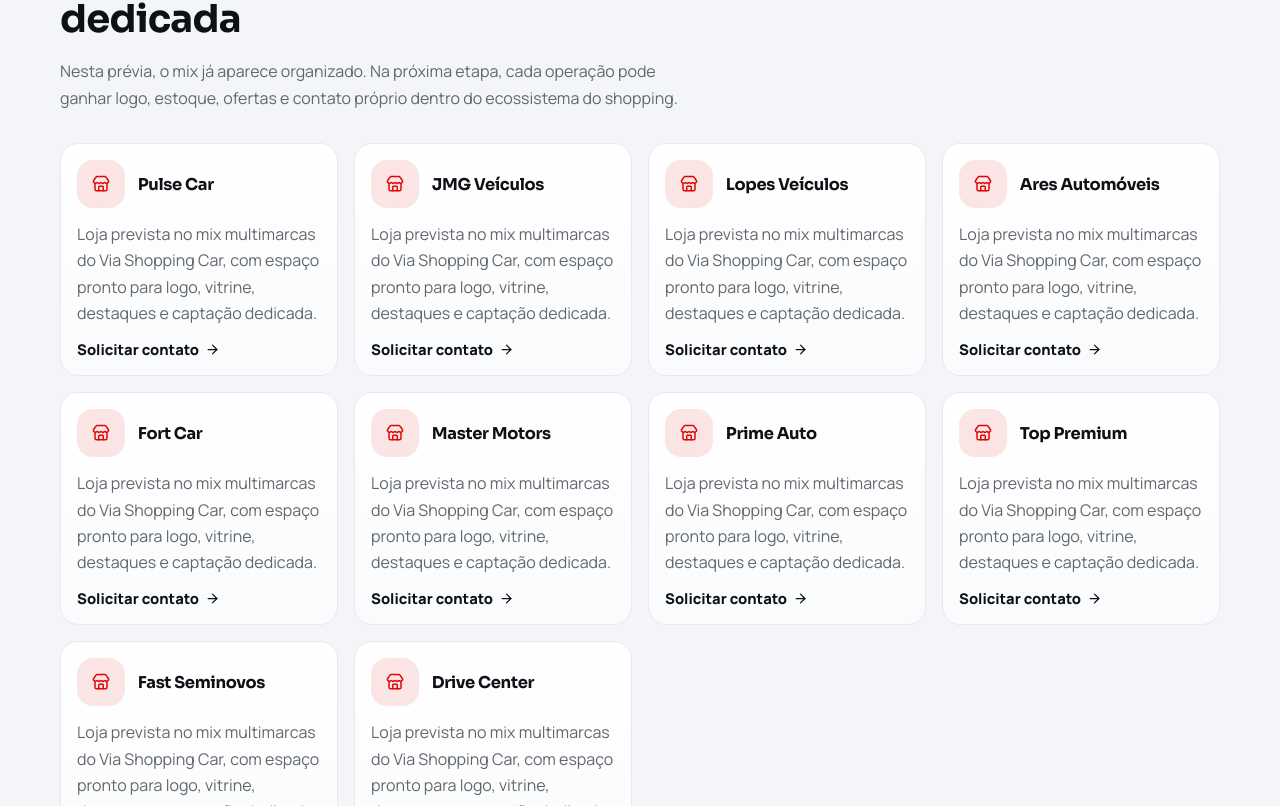
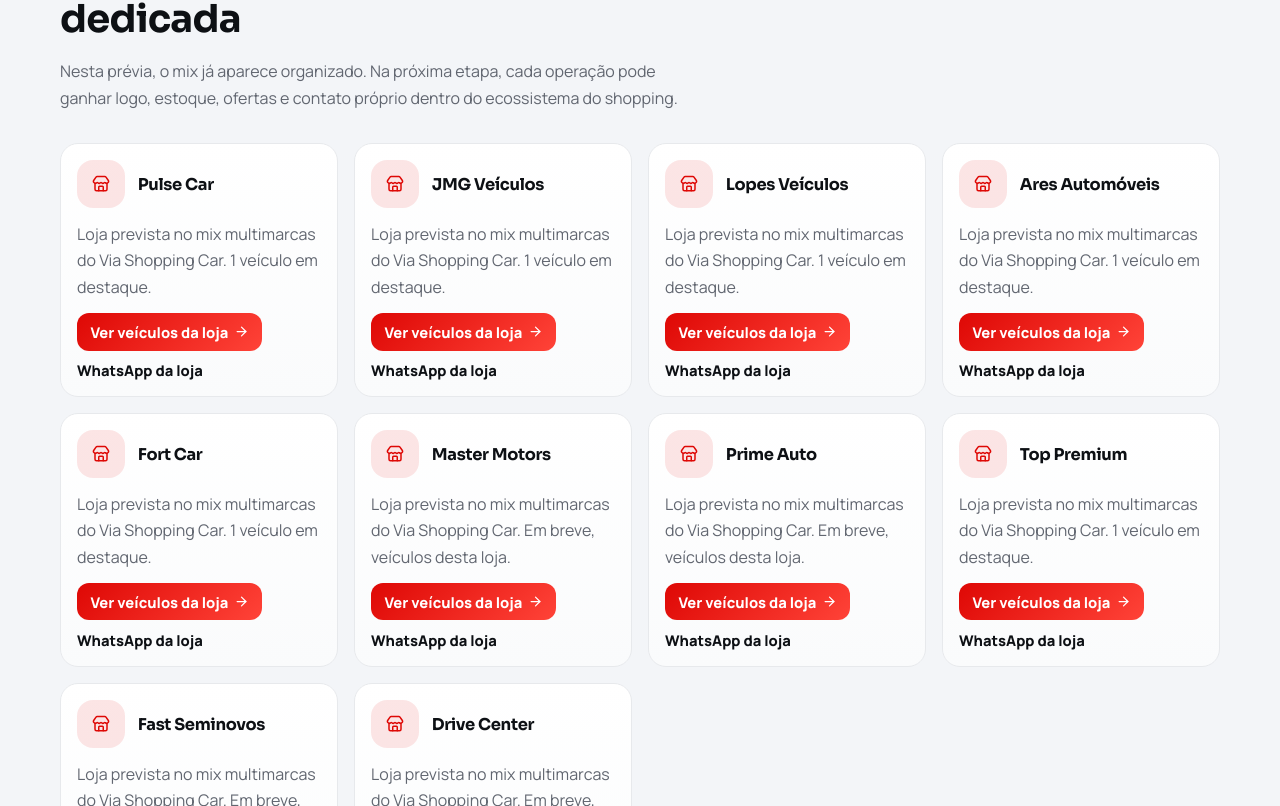
Before and after one commit to mhrzfrota/projeto-vsc, a React (Vite) app in the folder viashoppingcar-react/: page / in a window 1280 px wide. Shown: the part 6794-7600 px from the top of the page. Built offline with nearby package versions, Linux system fonts and the light colour scheme.

Commit message:
feat ajustes

```diff
--- a/viashoppingcar-react/src/App.css
+++ b/viashoppingcar-react/src/App.css
@@ -1992,6 +1992,19 @@
   border-radius: 18px;
   padding: 1rem;
   background: linear-gradient(180deg, #fff 0%, #fafbfc 100%);
+  cursor: pointer;
+  transition: transform 220ms ease, box-shadow 220ms ease, border-color 220ms ease;
+}
+
+.store-card:hover {
+  transform: translateY(-3px);
+  border-color: rgba(222, 8, 5, 0.25);
+  box-shadow: 0 22px 50px -36px rgba(16, 16, 20, 0.55);
+}
+
+.store-card:focus-visible {
+  outline: 2px solid var(--color-primary);
+  outline-offset: 3px;
 }
 
 .store-card-top {
@@ -2004,17 +2017,46 @@
   font-size: 1.02rem;
 }
 
-.store-card a {
+.store-card p {
+  margin: 0;
+}
+
+.store-card-actions {
+  display: flex;
+  flex-wrap: wrap;
+  align-items: center;
+  gap: 0.6rem;
+  margin-top: auto;
+}
+
+.store-card-link {
   display: inline-flex;
   align-items: center;
   gap: 0.35rem;
   color: var(--color-ink);
   font-size: 0.92rem;
   font-weight: 800;
-}
-
-.store-card a:hover {
+  border: 0;
+  background: transparent;
+  cursor: pointer;
+  padding: 0;
+  font-family: inherit;
+}
+
+.store-card-link-primary {
+  padding: 0.55rem 0.85rem;
+  border-radius: 12px;
+  background: linear-gradient(135deg, var(--color-primary) 0%, #ff4338 100%);
+  color: #fff;
+}
+
+.store-card-link:hover {
   color: var(--color-primary);
+}
+
+.store-card-link-primary:hover {
+  color: #fff;
+  filter: brightness(0.96);
 }
 
 .store-chip {
--- a/viashoppingcar-react/src/pages/home-page.tsx
+++ b/viashoppingcar-react/src/pages/home-page.tsx
@@ -21,6 +21,7 @@ import {
 import {
   businessHours,
   businessHoursSummary,
+  createStoreWhatsappLink,
   createWhatsappLink,
   facebookLink,
   formatCurrency,
@@ -477,8 +478,9 @@ export function HomePage({ onOpenPolicyModal }: HomePageProps) {
                       </button>
                       <a
                         className="vehicle-link vehicle-link-primary"
-                        href={createWhatsappLink(
-                          `Olá! Tenho interesse no ${vehicle.brand} ${vehicle.model} ${vehicle.year}.`,
+                        href={createStoreWhatsappLink(
+                          vehicle.store,
+                          `Olá ${vehicle.store}! Tenho interesse no ${vehicle.brand} ${vehicle.model} ${vehicle.year} do Via Shopping Car.`,
                         )}
                         target="_blank"
                         rel="noreferrer"
@@ -680,11 +682,28 @@ export function HomePage({ onOpenPolicyModal }: HomePageProps) {
             </p>
           </div>
           <div className="stores-grid">
-            {stores.map((store, index) => (
+            {stores.map((store, index) => {
+              const storeInventoryRoute = `/estoque?store=${encodeURIComponent(store)}`
+              const storeVehicleCount = vehicles.filter((vehicle) => vehicle.store === store).length
+              const storeCountLabel =
+                storeVehicleCount > 0
+                  ? `${storeVehicleCount} veículo${storeVehicleCount === 1 ? '' : 's'} em destaque`
+                  : 'Em breve, veículos desta loja'
+
+              return (
                 <article
                   key={store}
                   className="store-card reveal"
                   style={{ animationDelay: `${index * 60}ms` }}
+                  role="button"
+                  tabIndex={0}
+                  onClick={() => navigate(storeInventoryRoute)}
+                  onKeyDown={(event) => {
+                    if (event.key === 'Enter' || event.key === ' ') {
+                      event.preventDefault()
+                      navigate(storeInventoryRoute)
+                    }
+                  }}
                 >
                   <div className="store-card-top">
                     <div className="store-card-icon">
@@ -693,18 +712,35 @@ export function HomePage({ onOpenPolicyModal }: HomePageProps) {
                     <h3>{store}</h3>
                   </div>
                   <p>
-                  Loja prevista no mix multimarcas do Via Shopping Car, com espaço pronto para logo,
-                  vitrine, destaques e captação dedicada.
+                    Loja prevista no mix multimarcas do Via Shopping Car. {storeCountLabel}.
                   </p>
+                  <div className="store-card-actions">
+                    <button
+                      type="button"
+                      className="store-card-link store-card-link-primary"
+                      onClick={(event) => {
+                        event.stopPropagation()
+                        navigate(storeInventoryRoute)
+                      }}
+                    >
+                      Ver veículos da loja <ArrowRight size={15} />
+                    </button>
                     <a
-                  href={createWhatsappLink(`Olá! Quero falar sobre a loja ${store} no Via Shopping Car.`)}
+                      className="store-card-link"
+                      href={createStoreWhatsappLink(
+                        store,
+                        `Olá ${store}! Vim pelo site do Via Shopping Car e quero falar com vocês.`,
+                      )}
                       target="_blank"
                       rel="noreferrer"
+                      onClick={(event) => event.stopPropagation()}
                     >
-                  Solicitar contato <ArrowRight size={15} />
+                      WhatsApp da loja
                     </a>
+                  </div>
                 </article>
-            ))}
+              )
+            })}
           </div>
           <div className="section-actions stores-actions reveal delay-1">
             <a
--- a/viashoppingcar-react/src/pages/inventory-page.tsx
+++ b/viashoppingcar-react/src/pages/inventory-page.tsx
@@ -10,9 +10,10 @@ import {
 } from 'lucide-react'
 import { createSearchParams, useNavigate, useSearchParams } from 'react-router-dom'
 import {
-  createWhatsappLink,
+  createStoreWhatsappLink,
   formatCurrency,
   mapsLink,
+  stores as allStores,
   vehicles,
   type Vehicle,
 } from '../site-data'
@@ -26,7 +27,7 @@ export function InventoryPage() {
   const [keyword, setKeyword] = useState('')
   const [brand, setBrand] = useState(searchParams.get('brand') ?? '')
   const [model, setModel] = useState(searchParams.get('model') ?? '')
-  const [store, setStore] = useState('')
+  const [store, setStore] = useState(searchParams.get('store') ?? '')
   const [year, setYear] = useState(searchParams.get('yearFrom') ?? '')
   const [transmission, setTransmission] = useState('')
   const [fuel, setFuel] = useState('')
@@ -56,7 +57,7 @@ export function InventoryPage() {
   )
 
   const stores = useMemo(
-    () => [...new Set(vehicles.map((vehicle) => vehicle.store))].sort(),
+    () => [...new Set([...allStores, ...vehicles.map((vehicle) => vehicle.store)])].sort(),
     [],
   )
 
@@ -379,8 +380,9 @@ export function InventoryPage() {
                         vehicle={vehicle}
                         onInterested={() =>
                           window.open(
-                            createWhatsappLink(
-                              `Olá! Tenho interesse no ${vehicle.brand} ${vehicle.model} ${vehicle.year}.`,
+                            createStoreWhatsappLink(
+                              vehicle.store,
+                              `Olá ${vehicle.store}! Tenho interesse no ${vehicle.brand} ${vehicle.model} ${vehicle.year} do Via Shopping Car.`,
                             ),
                             '_blank',
                             'noopener,noreferrer',
--- a/viashoppingcar-react/src/site-data.ts
+++ b/viashoppingcar-react/src/site-data.ts
@@ -338,6 +338,29 @@ export function createWhatsappLink(message?: string) {
   return `https://api.whatsapp.com/send?phone=558530373036&text=${encodeURIComponent(content)}`
 }
 
+export function getStorePhoneDigits(storeName: string) {
+  const vehicleFromStore = vehicles.find((vehicle) => vehicle.store === storeName)
+
+  if (!vehicleFromStore) {
+    return null
+  }
+
+  return vehicleFromStore.phone.replace(/\D/g, '')
+}
+
+export function createStoreWhatsappLink(storeName: string, message?: string) {
+  const phoneDigits = getStorePhoneDigits(storeName)
+  const content =
+    message ?? `Olá! Quero falar com a loja ${storeName} no Via Shopping Car.`
+
+  if (!phoneDigits) {
+    return createWhatsappLink(content)
+  }
+
+  const normalized = phoneDigits.startsWith('55') ? phoneDigits : `55${phoneDigits}`
+  return `https://api.whatsapp.com/send?phone=${normalized}&text=${encodeURIComponent(content)}`
+}
+
 export const services: Service[] = [
   {
     title: 'Financiamento',
```
Lines whose indentation alone changed are shown as unchanged.
